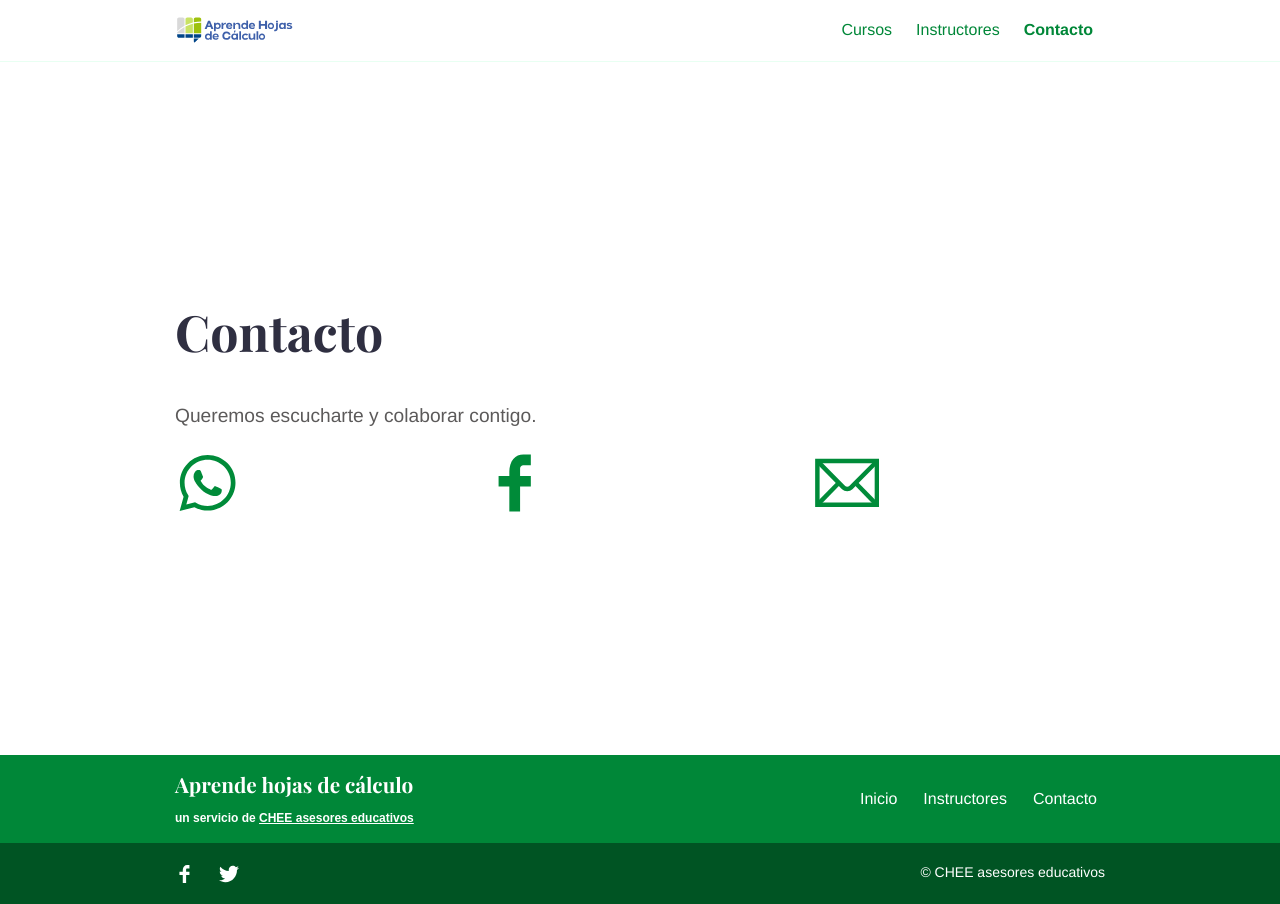
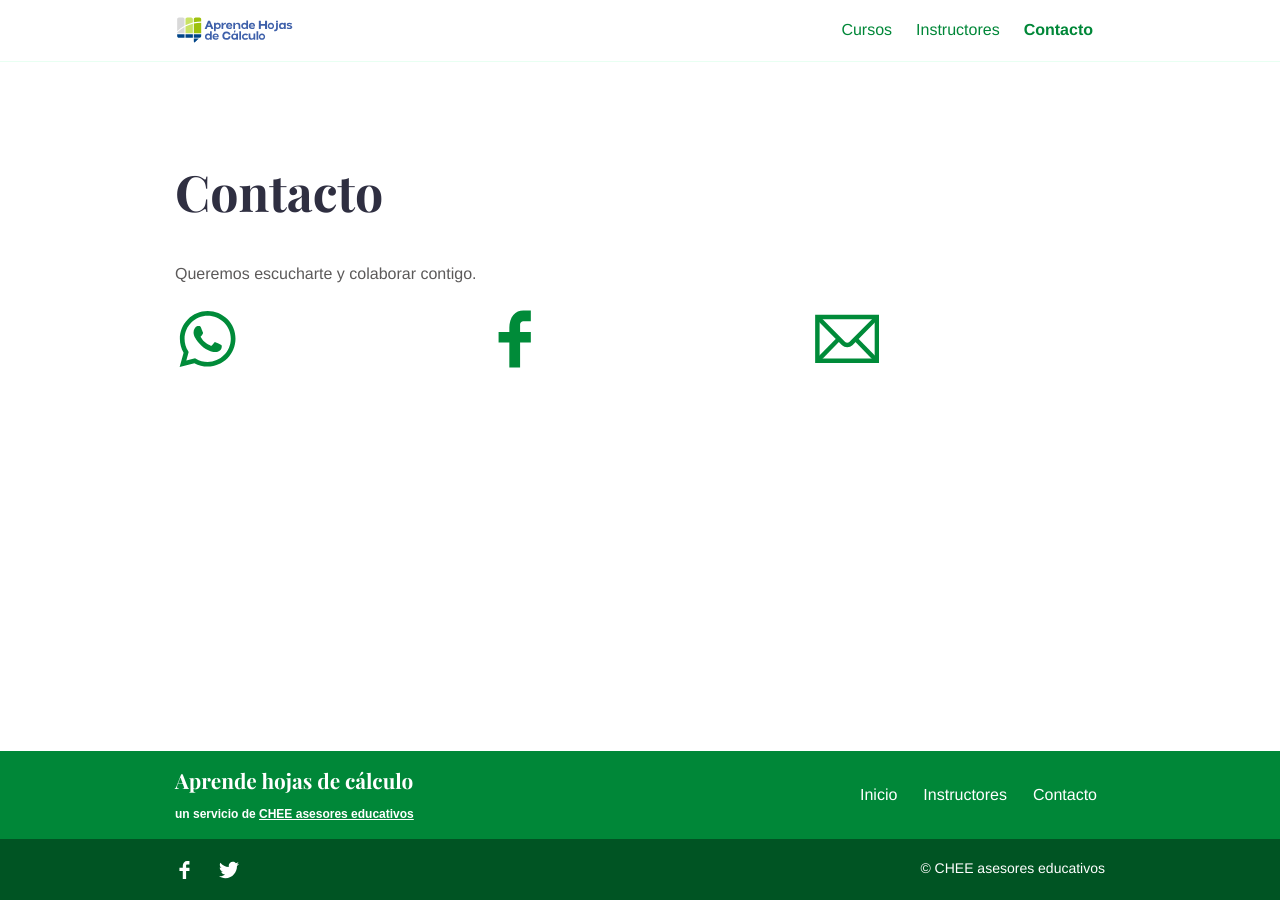
Before and after one commit to camachevaz/Calc, a Jekyll site: the page built from contacto.md, in a window 1280 px wide. Built offline with Jekyll 4.4.1, drawn with Linux system fonts in a browser that asks for light colours.

Commit message:
Update contact.html

```diff
--- a/_layouts/contact.html
+++ b/_layouts/contact.html
@@ -4,7 +4,6 @@ layout: default
 bodyClass: "page-contact"
 ---
 
-<div class="intro">
 <div class="container pb-6 pt-6 pt-md-10 pb-md-10">
     <div class="row justify-content-start">
         <div class="col-12 col-md-8">
@@ -29,4 +28,3 @@ bodyClass: "page-contact"
         </div>
     </div>
 </div>
-</div>
```
Lines whose indentation alone changed are shown as unchanged.
